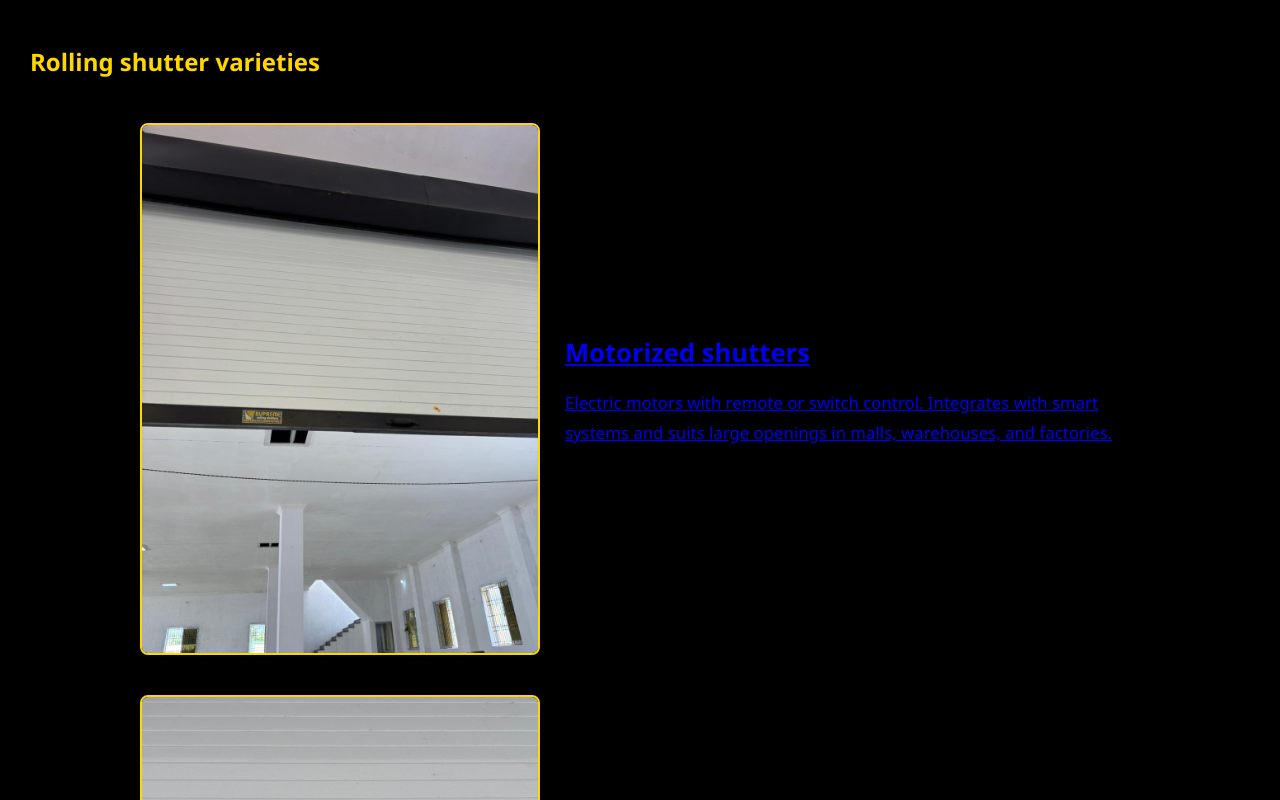
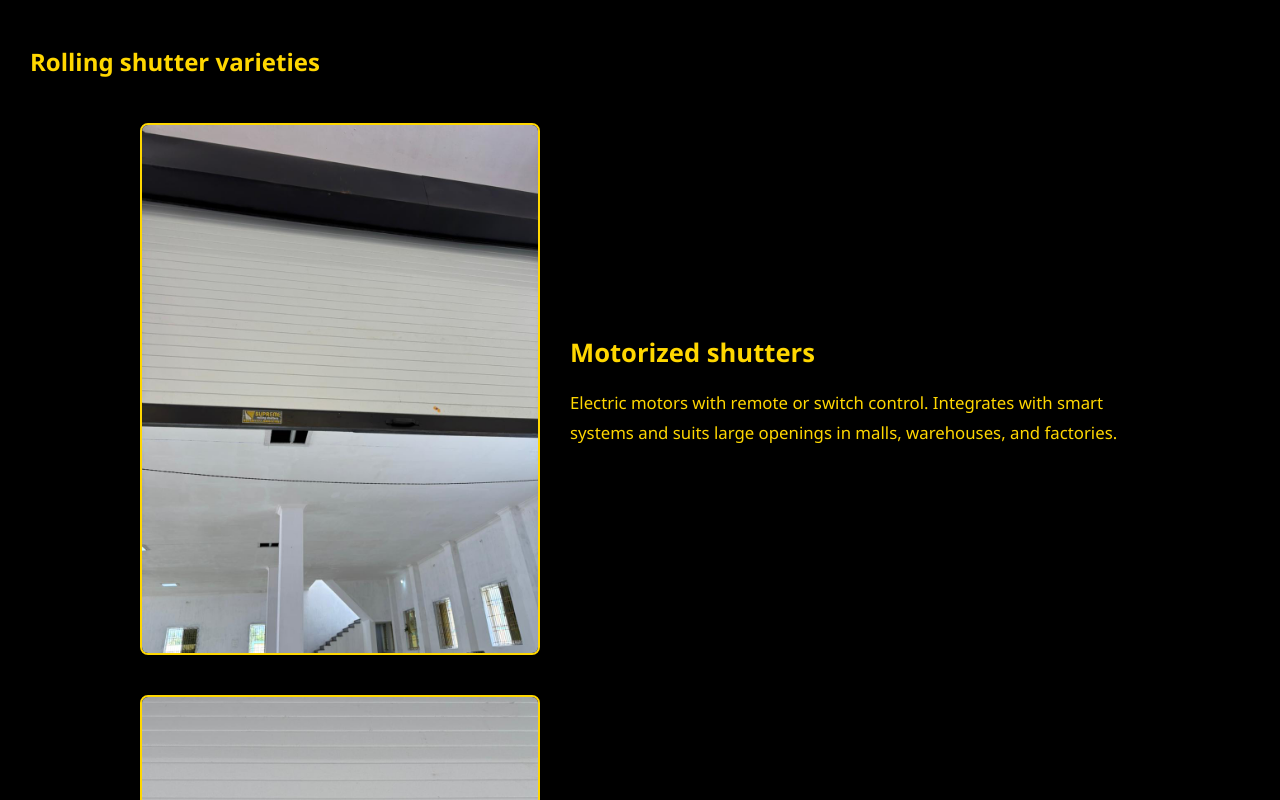
Before and after one commit to mohammeduzairhero-bit/supreme--rolling--shutter, a plain HTML site: page index.html in a window 1280 px wide. Shown: the part 2640-3440 px from the top of the page. Drawn offline with Linux system fonts and the light colour scheme.

Commit message:
Update style.css

```diff
--- a/style.css
+++ b/style.css
@@ -141,3 +141,43 @@ nav ul li a:hover { text-decoration: underline; }
   .material img, .variety img { width: 100%; }
   .cards { grid-template-columns: 1fr; }
 }
+.variety-link {
+  text-decoration: none;
+  color: inherit;
+  display: block;
+}
+
+.variety-link .variety {
+  display: flex;
+  align-items: center;
+  gap: 30px;
+  margin: 40px auto;
+  max-width: 1000px;
+  transition: transform 0.3s ease;
+}
+
+.variety-link:hover .variety {
+  transform: scale(1.02);
+}
+
+.variety img {
+  width: 40%;
+  border: 2px solid #FFD700;
+  border-radius: 8px;
+}
+
+.variety div {
+  flex: 1;
+  text-align: left;
+}
+
+.variety h3 {
+  font-size: 1.6em;
+  margin-bottom: 12px;
+  color: #FFD700;
+}
+
+.variety p {
+  font-size: 1.05em;
+  color: #FFD700;
+}
```
